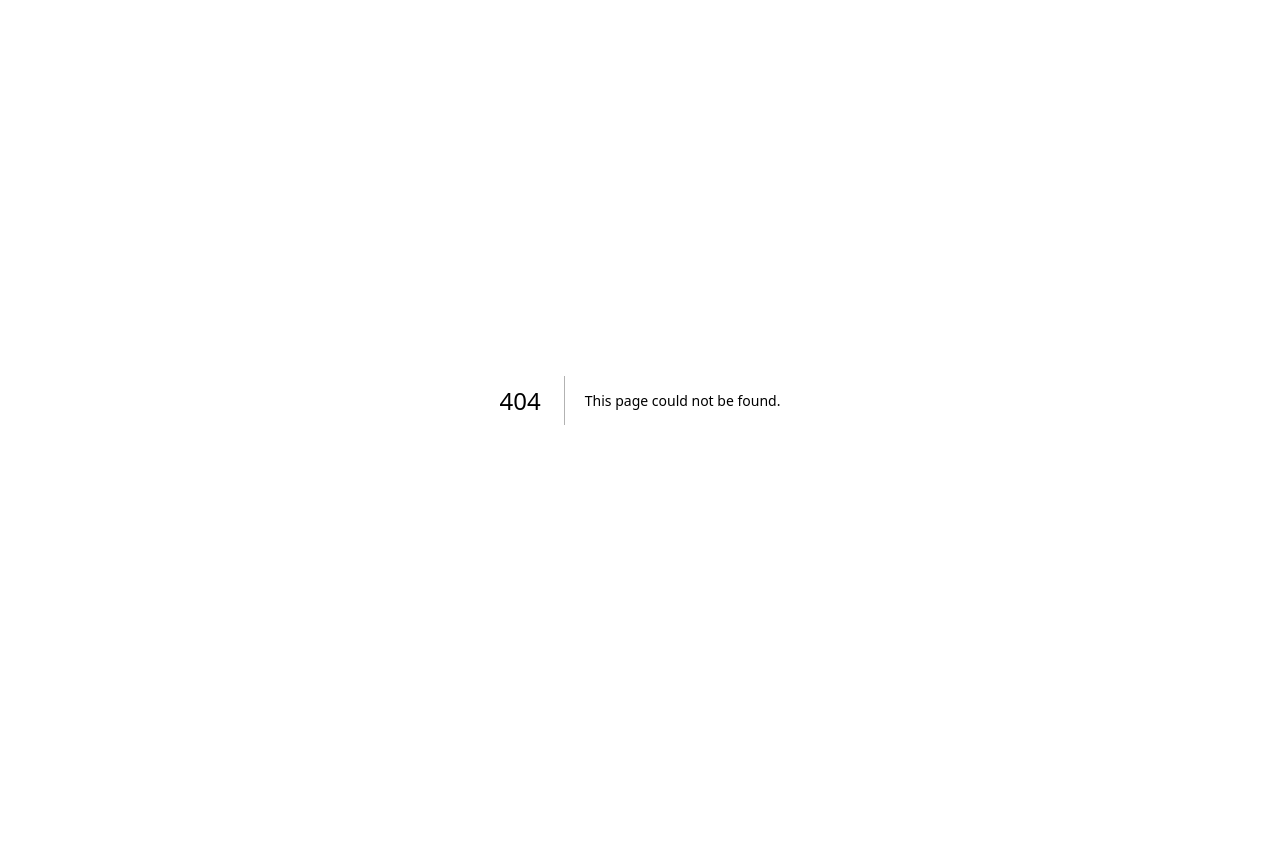
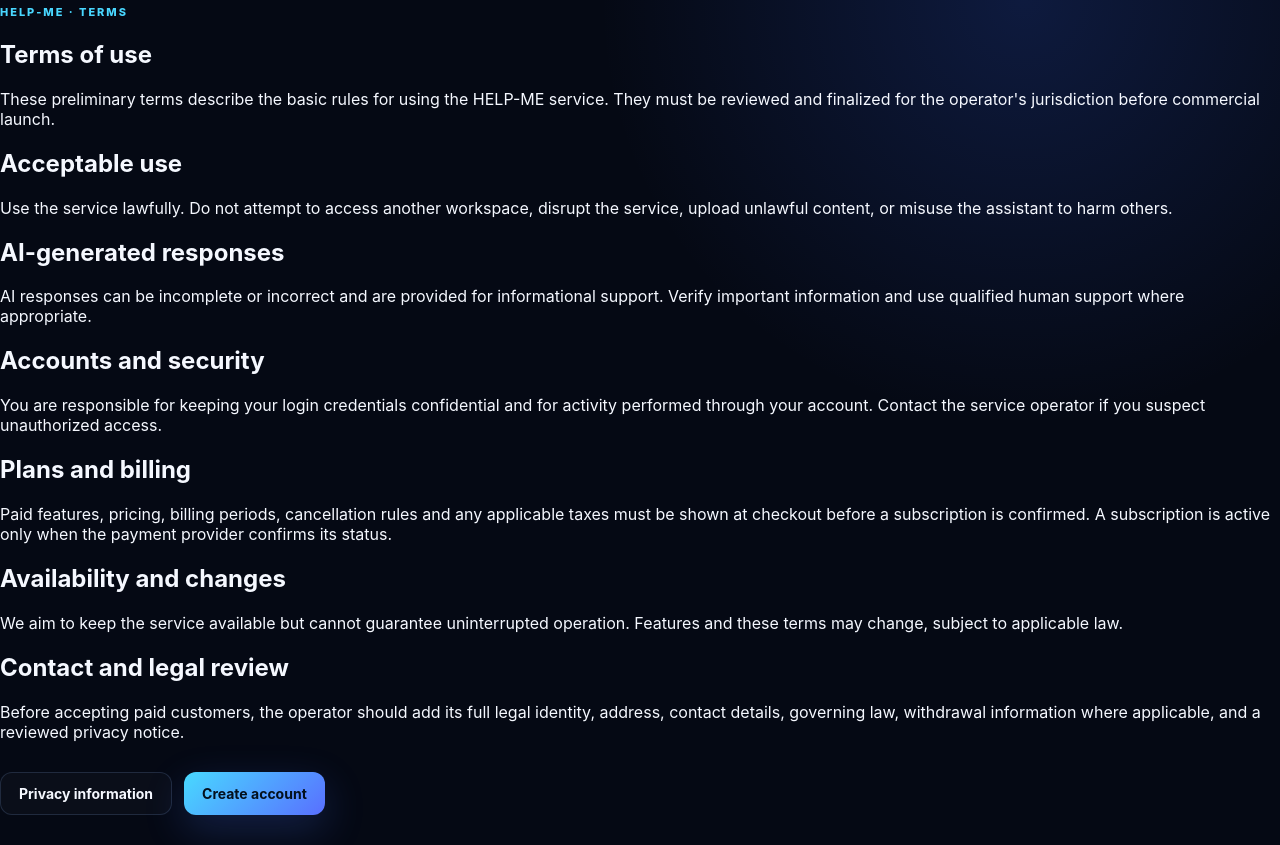
Before and after one commit to saiedahm/HELP-ME, a Next.js app: page /terms in a window 1280 px wide. Before the commit this address had no page. Before the commit the page ends 800 px from the top, so only its background shows below. Built offline with nearby package versions, Linux system fonts and the light colour scheme.

Commit message:
feat: add terms of use page

```diff
--- /dev/null
+++ b/app/terms/page.tsx
@@ -0,0 +1,28 @@
+import Link from "next/link";
+
+export default function TermsPage() {
+  return (
+    <main className="site-shell">
+      <section className="panel legal-panel">
+        <span className="eyebrow">HELP-ME · TERMS</span>
+        <h1>Terms of use</h1>
+        <p>These preliminary terms describe the basic rules for using the HELP-ME service. They must be reviewed and finalized for the operator's jurisdiction before commercial launch.</p>
+        <div className="legal-copy">
+          <h2>Acceptable use</h2>
+          <p>Use the service lawfully. Do not attempt to access another workspace, disrupt the service, upload unlawful content, or misuse the assistant to harm others.</p>
+          <h2>AI-generated responses</h2>
+          <p>AI responses can be incomplete or incorrect and are provided for informational support. Verify important information and use qualified human support where appropriate.</p>
+          <h2>Accounts and security</h2>
+          <p>You are responsible for keeping your login credentials confidential and for activity performed through your account. Contact the service operator if you suspect unauthorized access.</p>
+          <h2>Plans and billing</h2>
+          <p>Paid features, pricing, billing periods, cancellation rules and any applicable taxes must be shown at checkout before a subscription is confirmed. A subscription is active only when the payment provider confirms its status.</p>
+          <h2>Availability and changes</h2>
+          <p>We aim to keep the service available but cannot guarantee uninterrupted operation. Features and these terms may change, subject to applicable law.</p>
+          <h2>Contact and legal review</h2>
+          <p>Before accepting paid customers, the operator should add its full legal identity, address, contact details, governing law, withdrawal information where applicable, and a reviewed privacy notice.</p>
+        </div>
+        <div className="hero-actions"><Link className="button secondary" href="/privacy">Privacy information</Link><Link className="button primary" href="/signup">Create account</Link></div>
+      </section>
+    </main>
+  );
+}
```
